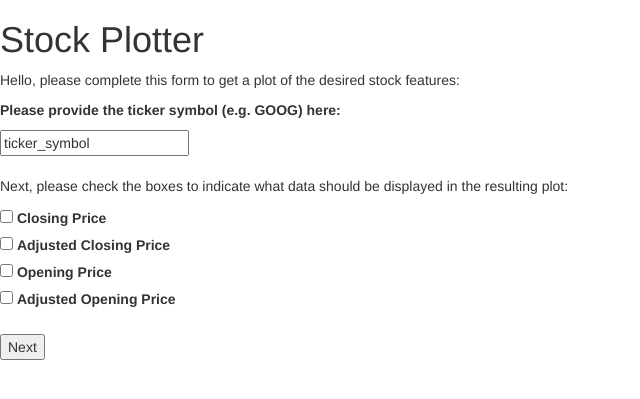
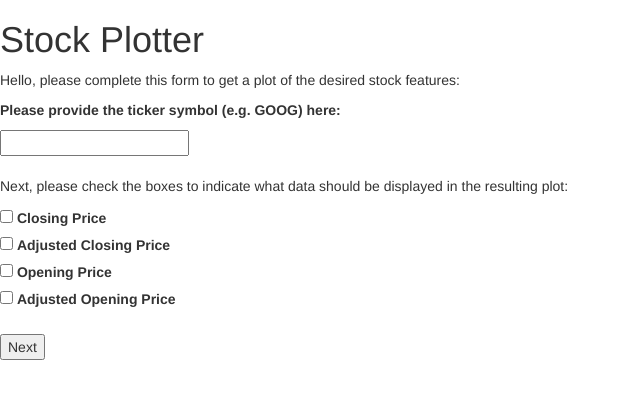
Before and after one commit to EAHub/TDI_Flask_Demo, a Flask app: page /Page1 in a window 1280 px wide. Shown: the top 399 px of the page, without its empty margins (0-640 px from the left). Run offline with Flask 2, Linux system fonts and the light colour scheme; some libraries are stand-ins or nearby versions.

Commit message:
remove default ticker value

```diff
--- a/templates/Page1.html
+++ b/templates/Page1.html
@@ -16,7 +16,7 @@
 			<form id='Page1_Form' method='post' action='Page2'>
 			 	<div>
 			 		<p><b>Please provide the ticker symbol (e.g. GOOG) here:</b></p>
-			    	<input type="text" id="ticker_symbol" name="ticker_symbol" value="ticker_symbol">
+			    	<input type="text" id="ticker_symbol" name="ticker_symbol">
 			 	</div>
 
 			  	<br>
```
